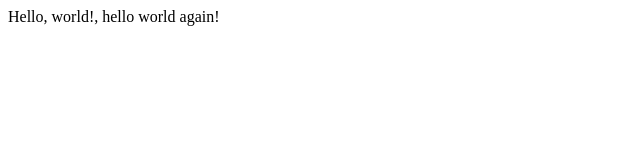
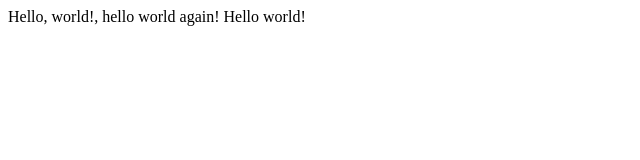
Before and after one commit to AndyKChen/ContamiNot, a plain HTML site: page hello.html in a window 1280 px wide. Shown: the whole page, without its empty margins (0-640 px from the left). Drawn offline with Linux system fonts and the light colour scheme.

Commit message:
Update hello.html

```diff
--- a/hello.html
+++ b/hello.html
@@ -4,6 +4,6 @@
     <title>My Webpage!</title>
   <head>
   <body>
-        Hello, world!, hello world again!
+        Hello, world!, hello world again! Hello world!
   <body>
 <html>
```
